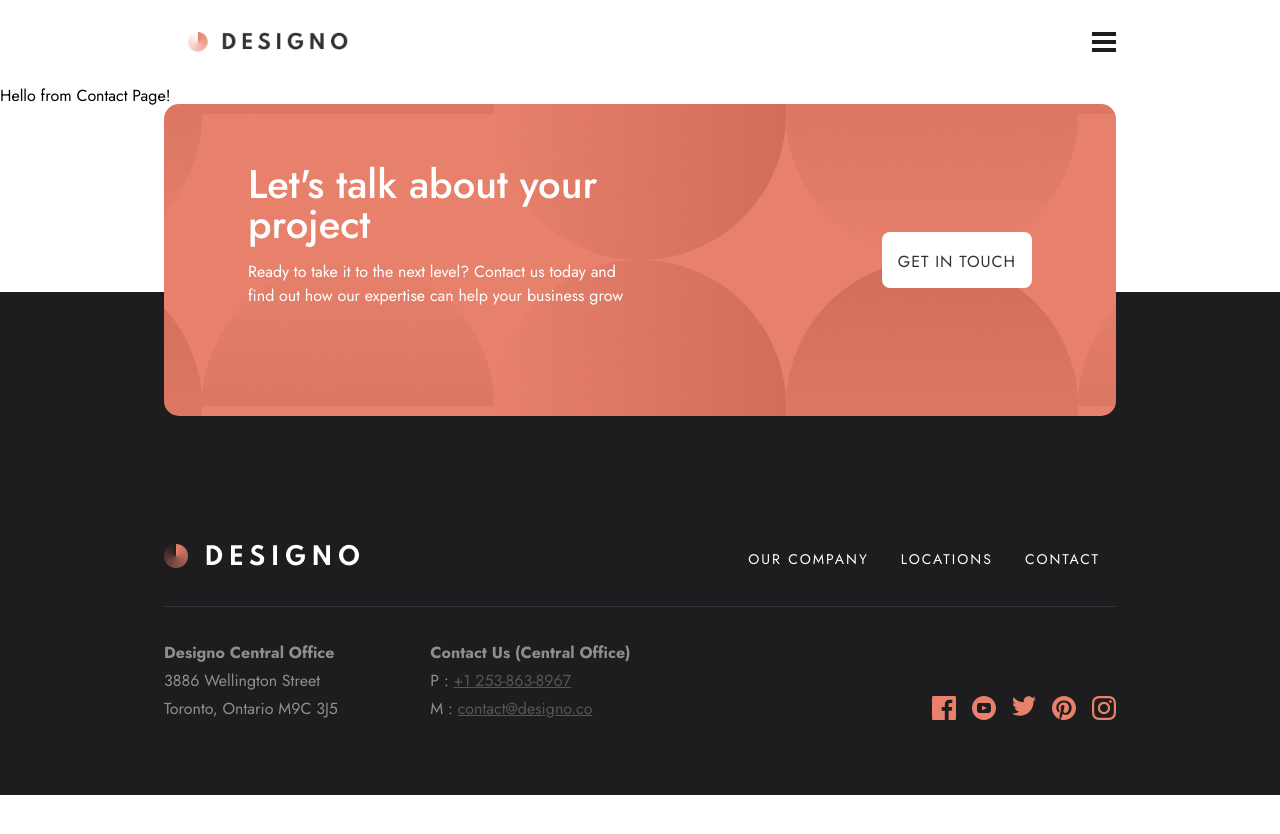
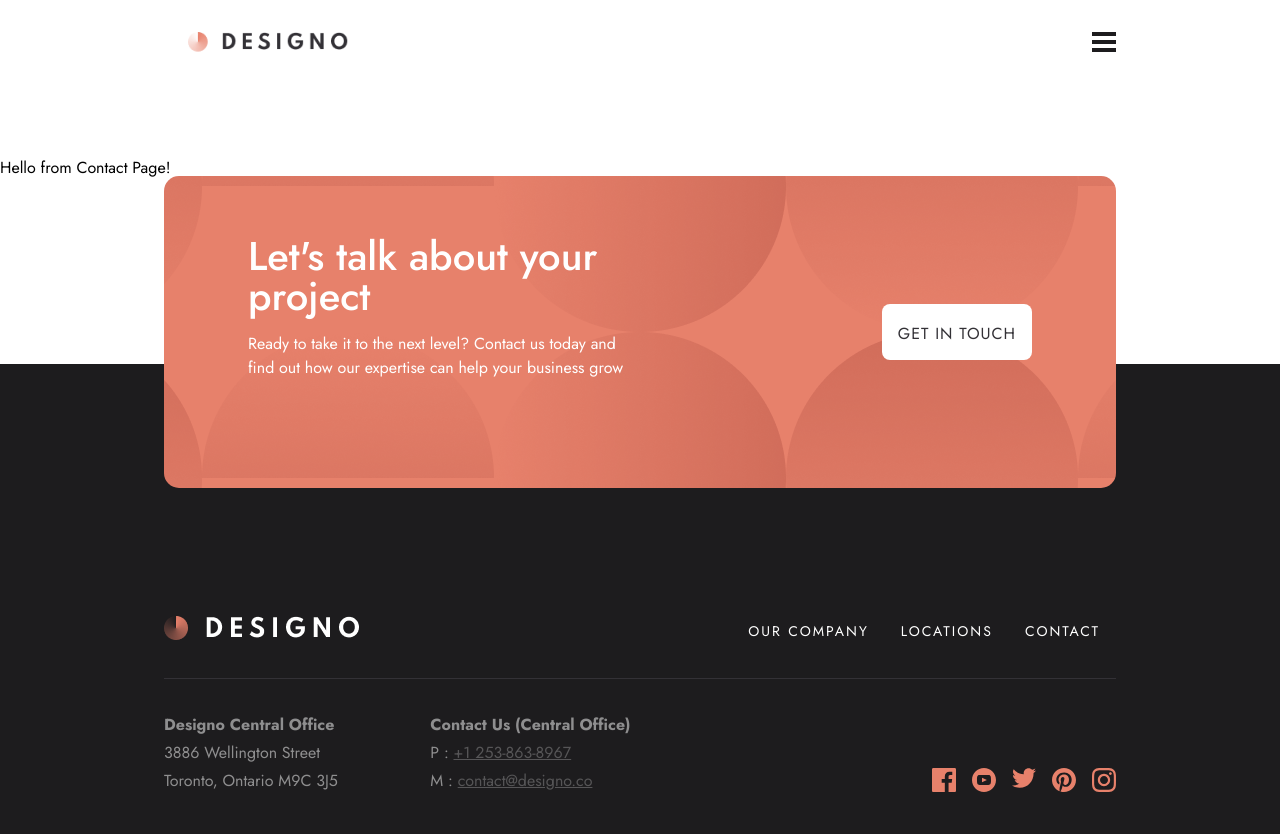
Before and after one commit to zebedeeLewis/cxdesign, a React (Vite) app: page /contact in a window 1280 px wide. Shown: the top 834 px of the page. Before the commit the page ends 800 px from the top, so only its background shows below. Built offline with nearby package versions, Linux system fonts and the light colour scheme.

Commit message:
fix(component/navbar): navbar collapses into header

```diff
--- a/src/components/navbar/navbar.less
+++ b/src/components/navbar/navbar.less
@@ -72,8 +72,6 @@
 
   @container navbar (width >= @medium-breakpoint) {
     .navbar {
-      height: auto;
-
       &:before { content: none; }
 
       &--navListToggled,
@@ -230,3 +228,9 @@
     width: 100%;
   }
 }
+
+@media screen and (min-width: @medium-breakpoint) {
+  .navbar {
+    height: @spacing * 40;
+  }
+}
```
